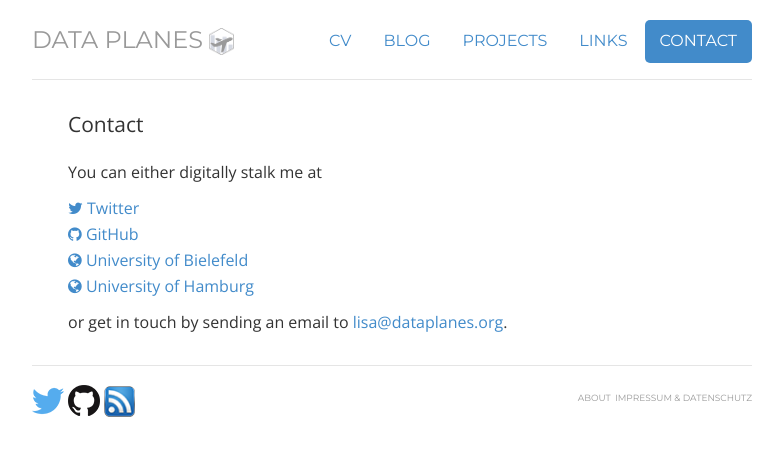
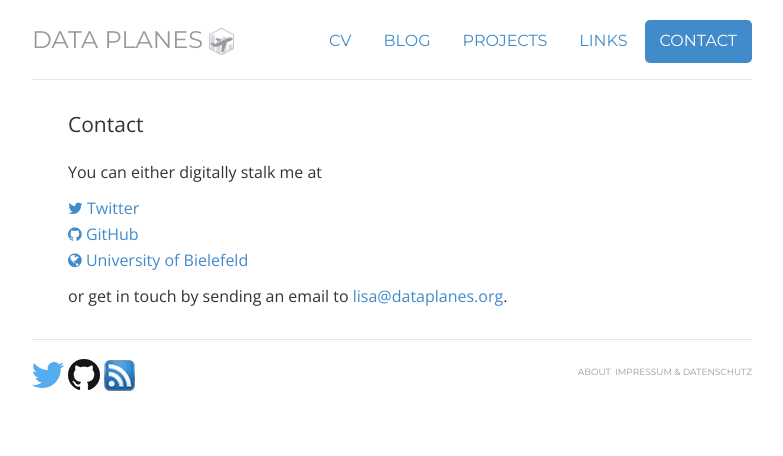
Before and after one commit to lhehnke/lhehnke.github.io, a Jekyll site: the page built from contact/index.html, in a window 1280 px wide. Shown: the top 456 px of the page, without its empty margins (248-1031 px from the left). Built offline with Jekyll 4.4.1, drawn with Linux system fonts in a browser that asks for light colours; nearby versions of some CDN libraries.

Commit message:
Remove UHH link

```diff
--- a/contact/index.html
+++ b/contact/index.html
@@ -19,8 +19,7 @@ contact: active
     <ul class="list-unstyled">
 	 <li> <a href="https://twitter.com/DataPlanes" target="_blank"><i class="fa fa-twitter"></i> Twitter</a></li>
 	 <li> <a href="https://github.com/lhehnke" target="_blank"><i class="fa fa-github"></i> GitHub</a></li>
-	 	<li> <a href="https://ekvv.uni-bielefeld.de/pers_publ/publ/PersonDetail.jsp?personId=126960503&lang=en" target="_blank"><i class="fa fa-globe"></i> University of Bielefeld</a></li>
-	<li> <a href="https://www.wiso.uni-hamburg.de/fachbereich-sowi/professuren/schnapp/team/hehnke-lisa.html" target="_blank"><i class="fa fa-globe"></i> University of Hamburg</a></li> </ul>
+	 	<li> <a href="https://ekvv.uni-bielefeld.de/pers_publ/publ/PersonDetail.jsp?personId=126960503&lang=en" target="_blank"><i class="fa fa-globe"></i> University of Bielefeld</a></li> </ul>
 
 <!-- <p> or get in touch by sending an email to lisa.hehnke@uni-hamburg.de.</p> -->
 
```
